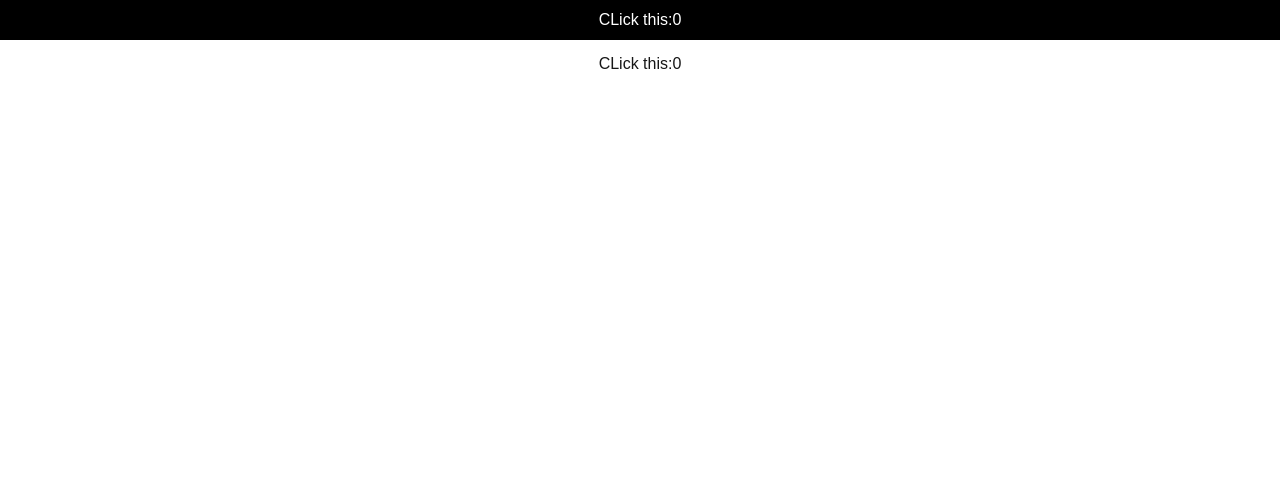
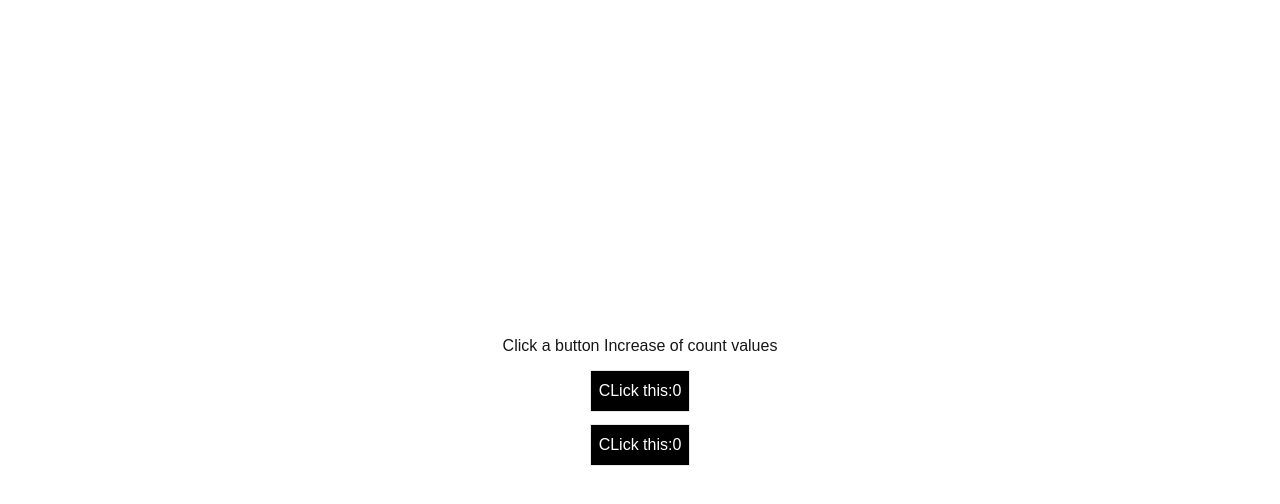
Before and after one commit to Nandhakumarv10/project, a Next.js app in the folder react-tasks/: page /UsingMutipleData in a window 1280 px wide. Shown: the top 504 px of the page. Built offline with nearby package versions, Linux system fonts and the light colour scheme.

Commit message:
modify the button css

```diff
--- a/react-tasks/src/app/UsingMutipleData/page.jsx
+++ b/react-tasks/src/app/UsingMutipleData/page.jsx
@@ -13,9 +13,10 @@ const [count2,setCount2]=useState(0);
   setCount2(count2 +2)
  }
   return (<>
-  <div className='flex flex-col gap-3'>
-    <button className=" p-2 bg-black text-white "onClick={IncreaseCount}> CLick this:{count}</button>
-    <button onClick={Increase}> CLick this:{count2}</button>
+  <div className='flex flex-col gap-3 w-full h-screen justify-center items-center'>
+    <h1>Click a button Increase of count values</h1>
+    <button className=" border p-2 bg-black text-white "onClick={IncreaseCount}> CLick this:{count}</button>
+    <button className='border p-2 bg-black text-white' onClick={Increase}> CLick this:{count2}</button>
     </div>
     </>
   )
```
